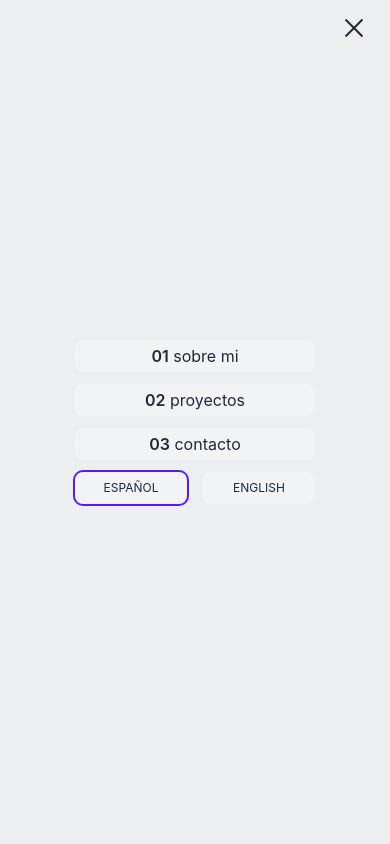
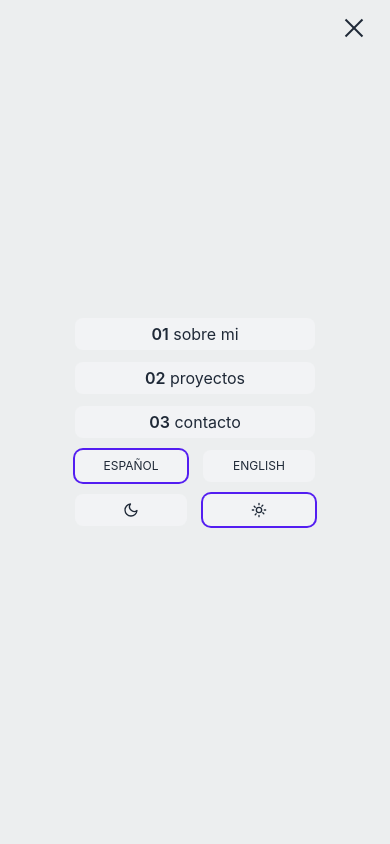
Before and after one commit to tobiasNicolasN/tobiasNPortfolio, a Next.js app: page / in a window 390 px wide. Both pictures are taken after a click on the element 354 px from the left and 28 px from the top of the page. Shown: the top 844 px of the page. Built offline with nearby package versions, Linux system fonts and the light colour scheme; what tailwindcss-animated would draw is missing.

Commit message:
Theme buttons in menu

```diff
--- a/src/NavBar.tsx
+++ b/src/NavBar.tsx
@@ -4,11 +4,16 @@ import { useLang } from '@/context/LanguageContext';
 import { Link } from 'react-scroll';
 import DropDown from './DropDown';
 import { useEffect, useState } from 'react';
+import { useTheme } from 'next-themes';
+import SVGDark from '../public/images/dark.svg';
+import SVGLight from '../public/images/light.svg';
 
 function NavBar() {
   const { language, setLanguage } = useLang();
   const lang = language === 'spanish';
   const [menu, setMenu] = useState<boolean>(false);
+  const [mounted, setMounted] = useState(false);
+  const { setTheme, resolvedTheme } = useTheme();
 
   // Desactiva el scroll de la pagina cuando se abre el menu
   useEffect(() => {
@@ -22,6 +27,10 @@ function NavBar() {
       document.body.style.overflow = 'auto'; // Asegura que se reactive el scroll al desmontar
     };
   }, [menu]);
+
+  useEffect(() => {
+    setMounted(true);
+  }, []);
 
   return (
     <>
@@ -40,7 +49,7 @@ function NavBar() {
               : 'hidden'
           }`}
         >
-          <li className='bg-offset-button-light dark:bg-offset-button rounded-lg flex justify-center text-base p-1'>
+          <li className="bg-offset-button-light dark:bg-offset-button rounded-lg flex justify-center text-base p-1">
             <Link
               href="/"
               to="about"
@@ -55,7 +64,7 @@ function NavBar() {
               {lang ? 'sobre mi' : 'about me'}
             </Link>
           </li>
-          <li className='bg-offset-button-light dark:bg-offset-button rounded-lg flex justify-center text-base p-1'>
+          <li className="bg-offset-button-light dark:bg-offset-button rounded-lg flex justify-center text-base p-1">
             <Link
               onClick={() => setMenu(false)}
               href="/"
@@ -69,7 +78,7 @@ function NavBar() {
               {lang ? 'proyectos' : 'projects'}
             </Link>
           </li>
-          <li className='bg-offset-button-light dark:bg-offset-button rounded-lg flex justify-center text-base p-1'>
+          <li className="bg-offset-button-light dark:bg-offset-button rounded-lg flex justify-center text-base p-1">
             <Link
               href="/"
               to="contact"
@@ -92,7 +101,6 @@ function NavBar() {
                   lang ? 'ring-2' : ''
                 }`}
               >
-
                 ESPAÑOL
               </button>
               <button
@@ -101,11 +109,38 @@ function NavBar() {
                   lang ? '' : 'ring-2'
                 }`}
               >
-
                 ENGLISH
               </button>
             </div>
           </li>
+          {mounted ? (
+            <li>
+              <div className="flex gap-4">
+                <button
+                  className={`z-50 duration-200 bg-offset-button-light dark:bg-offset-button ring-second-light dark:ring-second rounded-lg min-w-28 px-3 p-2 inline-flex items-center justify-center ${
+                    resolvedTheme === 'dark' ? 'ring-2' : ''
+                  }`}
+                  onClick={() => setTheme('dark')}
+                >
+                  <div className="w-4 h-4">
+                    <SVGDark />
+                  </div>
+                </button>
+                <button
+                  className={`z-50 duration-200 bg-offset-button-light dark:bg-offset-button ring-second-light dark:ring-second rounded-lg min-w-28 px-3 p-2 inline-flex items-center justify-center ${
+                    resolvedTheme === 'dark' ? '' : 'ring-2'
+                  }`}
+                  onClick={() => setTheme('light')}
+                >
+                  <div className="w-4 h-4">
+                    <SVGLight />
+                  </div>
+                </button>
+              </div>
+            </li>
+          ) : (
+            ''
+          )}
         </ul>
       </div>
       <div
@@ -130,7 +165,9 @@ function NavBar() {
             }`}
           ></div>
           <div
-            className={`w-6 h-[2px] bg-gray-800 dark:bg-gray-200 duration-200 ${menu ? 'hidden' : ''}`}
+            className={`w-6 h-[2px] bg-gray-800 dark:bg-gray-200 duration-200 ${
+              menu ? 'hidden' : ''
+            }`}
           ></div>
         </div>
       </div>
```
Also changed, not shown: public/images/dark.svg (added), public/images/light.svg (added).
